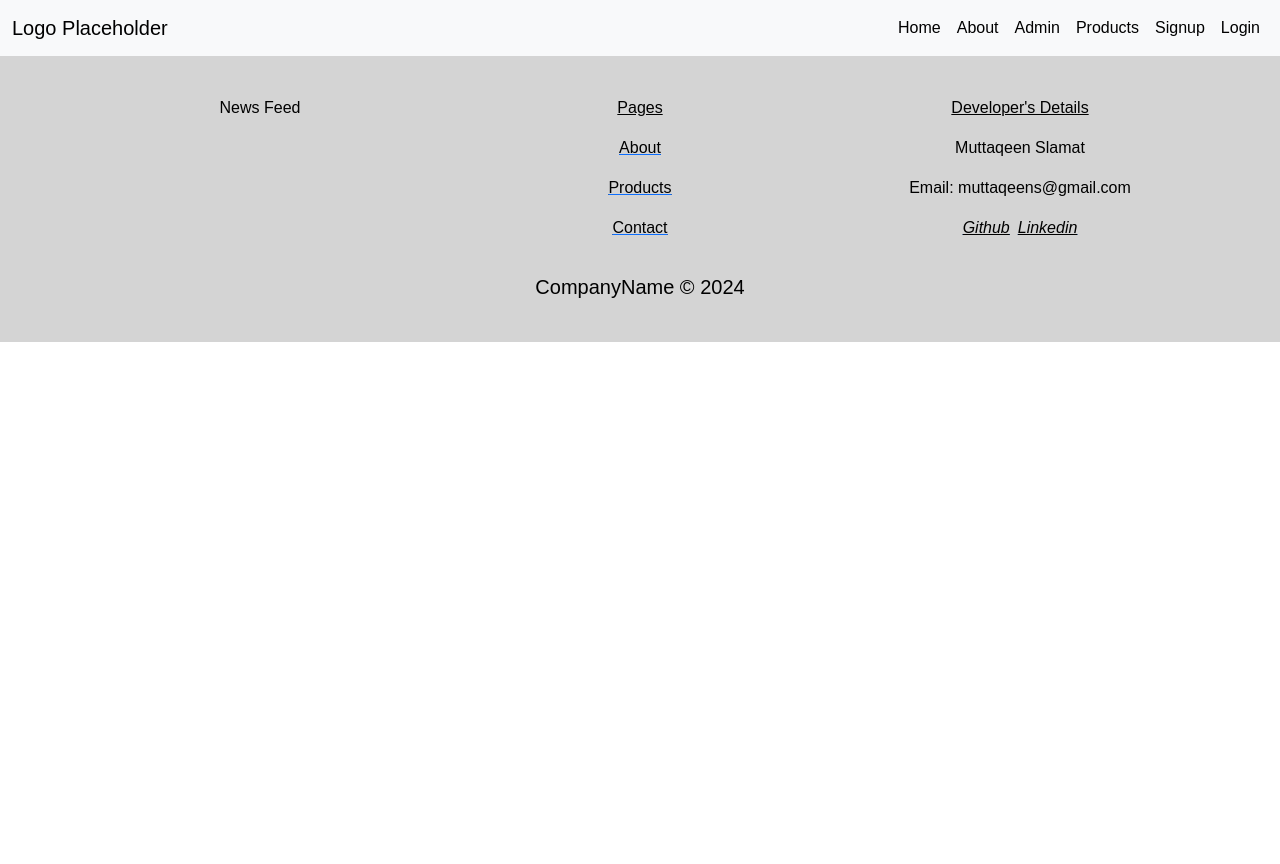
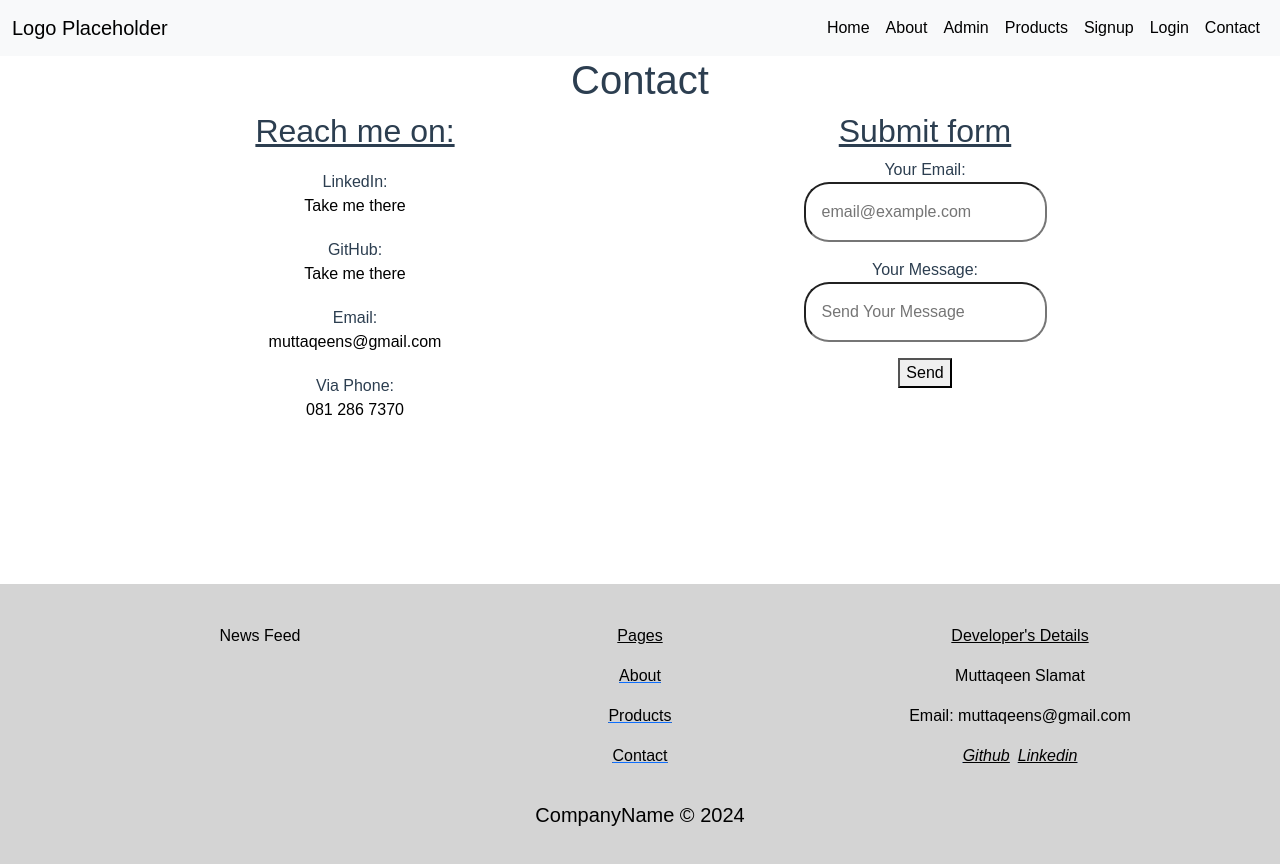
Before and after one commit to Muttaqeen-Slamat/CapStone-Muttaqeen, a Vue app: page /contact in a window 1280 px wide. Shown: the top 864 px of the page. Before the commit the page ends 800 px from the top, so only its background shows below. Built offline with nearby package versions, Linux system fonts and the light colour scheme; the HTML template or start-up script is replaced by a standard one.

Commit message:
added entire contact page with routes

```diff
--- a/src/components/NavBar.vue
+++ b/src/components/NavBar.vue
@@ -26,6 +26,9 @@
         <li class="nav-item">
           <router-link class="nav-link active" aria-current="page" to="/login">Login</router-link>
         </li>
+        <li class="nav-item">
+          <router-link class="nav-link active" aria-current="page" to="/contact">Contact</router-link>
+        </li>
       </ul>
     </div>
   </div>
--- a/src/router/index.js
+++ b/src/router/index.js
@@ -38,6 +38,11 @@ const routes = [
     path: '/product/:id',
     name: 'product',
     component: () => import('../views/SingleProduct.vue')
+  },
+  {
+    path: '/contact',
+    name: 'contact',
+    component: () => import('../views/ContactView.vue')
   }
 ]
 
--- /dev/null
+++ b/src/views/ContactView.vue
@@ -0,0 +1,87 @@
+<template>
+    <div class="container">
+      <div class="row">
+        <h1>Contact</h1>
+      </div>
+      <div class="row">
+        <div class="col">
+          <div>
+            <h2 class="text-decoration-underline">Reach me on:</h2>
+          </div>
+          <div id="ct">LinkedIn:</div>
+          <a href="https://www.linkedin.com/in/muttaqeen-slamat-95209019b/" target="_blank"><i class="bi bi-linkedin"></i> Take me there</a>
+          <div id="ct">GitHub:</div>
+          <a href="https://github.com/Muttaqeen-Slamat" target="_blank"><i class="bi bi-github"></i> Take me there</a>
+          <div id="ct">Email:</div>
+          <a href="mailto:muttaqeens@gmail.com" target="_blank"><i class="bi bi-envelope"></i> muttaqeens@gmail.com</a>
+          <div id="ct">Via Phone:</div>
+          <a href="/"><i class="bi bi-telephone"></i> 081 286 7370</a>
+        </div>
+
+        <div class="col">
+          <h2 class="text-decoration-underline">Submit form</h2>
+
+          <form @submit.prevent="submitForm" action="https://formspree.io/f/xnqezewg" method="POST" ref="form">
+          <div>
+            <label>
+              Your Email:
+              <div>
+                <input v-model="email" class="p-3" type="email" name="email" placeholder="email@example.com">
+              </div>
+            </label>
+          </div>
+          <div class="mt-3">
+            <label>
+              Your Message:
+              <div>
+                <input v-model="message" class="p-3" name="message" placeholder="Send Your Message">
+              </div>
+            </label>
+          </div>
+          <!-- your other form fields go here -->
+          <button type="submit" class="my-3">Send</button>
+        </form>
+      </div>
+    </div>
+  </div>
+</template>
+
+<script>
+export default {
+  data() {
+    return {
+      email: '',
+      message: '',
+    };
+  },
+  methods: {
+// my custom validation message function
+    submitForm() {
+      if (!this.email.trim() || !this.message.trim()) {
+        alert('It seems you have not filled in the required text areas to send a message. Please enter your email and your message for it to be valid. Thank you.');
+        return;
+      }
+      this.$refs.form.submit();
+    },
+  },
+};
+</script>
+
+  <style scoped>
+  input {
+    border-radius: 25px;
+  }
+
+  a {
+    color: black;
+    text-decoration: none;
+  }
+
+  #ct {
+    margin-top: 20px;
+  }
+
+  .container {
+    margin-bottom: 10.1rem;
+  }
+  </style>
```
